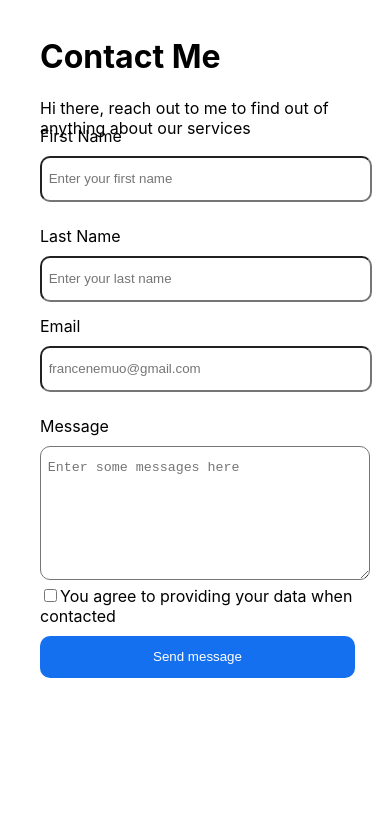
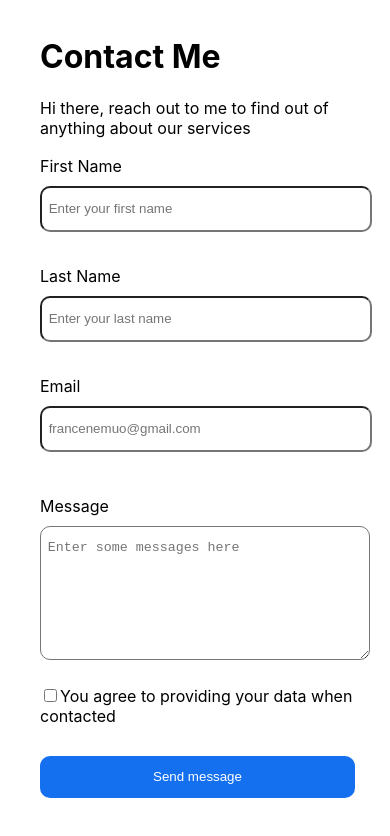
Before and after one commit to coderitec/hng1, a React (Create React App) app: page /#/contact in a window 390 px wide. Shown: the top 836 px of the page. Built offline with nearby package versions, Linux system fonts and the light colour scheme.

Commit message:
fix: change the row gap to accomodate small screens

```diff
--- a/src/App.css
+++ b/src/App.css
@@ -1,6 +1,7 @@
 .container{
   padding: 1em;
   background:url(https://wallpaperaccess.com/full/1215990.jpg);
+  height: 100vh;
 }
 
 
--- a/src/components/styles/Contact.css
+++ b/src/components/styles/Contact.css
@@ -103,7 +103,7 @@ button{
                             "e"
                             "f"
                             "g";
-    gap: 20px;
+    gap: 40px;
 }
 
 ul li:nth-of-type(1){
@@ -112,7 +112,7 @@ ul li:nth-of-type(1){
 
 ul li:nth-of-type(2){
     grid-area: b;
-    margin-top: 10px;
+    margin-top: 20px;
 }
 ul li:nth-of-type(3){
     grid-area: c;
```
